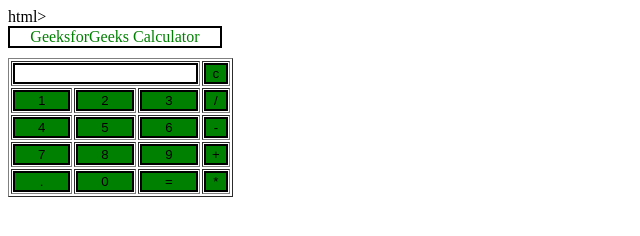
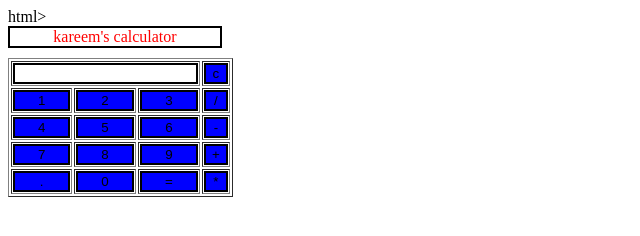
Before and after one commit to Sheikhalarab/sheikhalarab.github.io, a plain HTML site: page index.html in a window 1280 px wide. Shown: the whole page, without its empty margins (0-640 px from the left). Drawn offline with Linux system fonts and the light colour scheme.

Commit message:
Update index.html

```diff
--- a/index.html
+++ b/index.html
@@ -27,13 +27,13 @@ html>
          margin-bottom: 10px;
          text-align:center;
          width: 210px;
-         color:green;
+         color: red ;
          border: solid black 2px;
          }
 
          input[type="button"]
          {
-         background-color:green;
+         background-color:blue;
          color: black;
          border: solid black 2px;
          width:100%
@@ -49,7 +49,7 @@ html>
    </head>
    <!-- create table -->
    <body>
-      <div class = title >GeeksforGeeks Calculator</div>
+      <div class = title >kareem's calculator</div>
       <table border="1">
          <tr>
             <td colspan="3"><input type="text" id="result"/></td>
```
